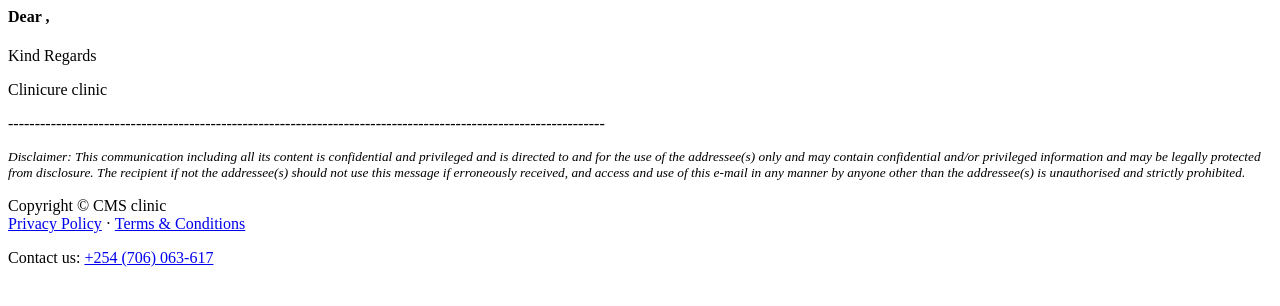
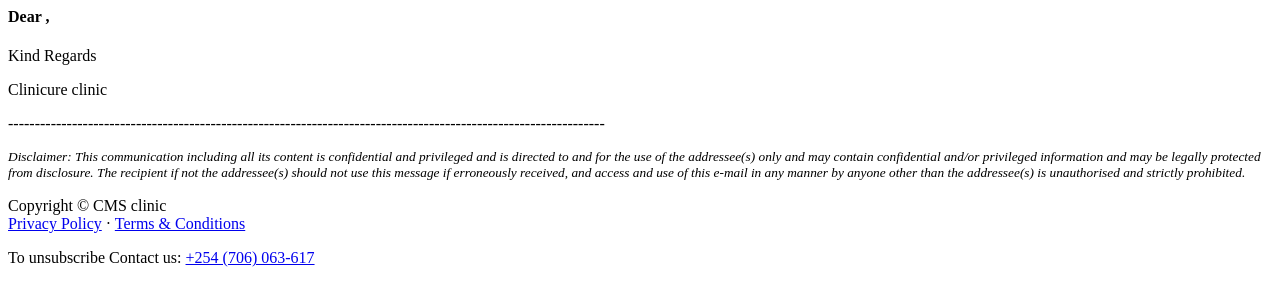
Before and after one commit to codetheuri/Clinicure, a Django app: template CMS/premium/templates/email.html in a window 1280 px wide. Shown: the top 306 px of the page. Run offline with Django 3.2, Linux system fonts and the light colour scheme; the template is opened without the code that fills it, so the values that code supplies are empty; parts of the project's set-up code (start-up, migrations or seed data) failed here and were passed over.

Commit message:
small changes

```diff
--- a/CMS/premium/templates/email.html
+++ b/CMS/premium/templates/email.html
@@ -19,7 +19,7 @@
                                 <a href="#">Privacy Policy</a>
                                 &middot;
                                 <a href="#">Terms &amp; Conditions</a>
-                                <p>Contact us: <a href="tel:+254706063617">+254 (706) 063-617</a></p>
+                                <p>To unsubscribe Contact us: <a href="tel:+254706063617">+254 (706) 063-617</a></p>
                             </div>
                         </div>
                     </div>
```
